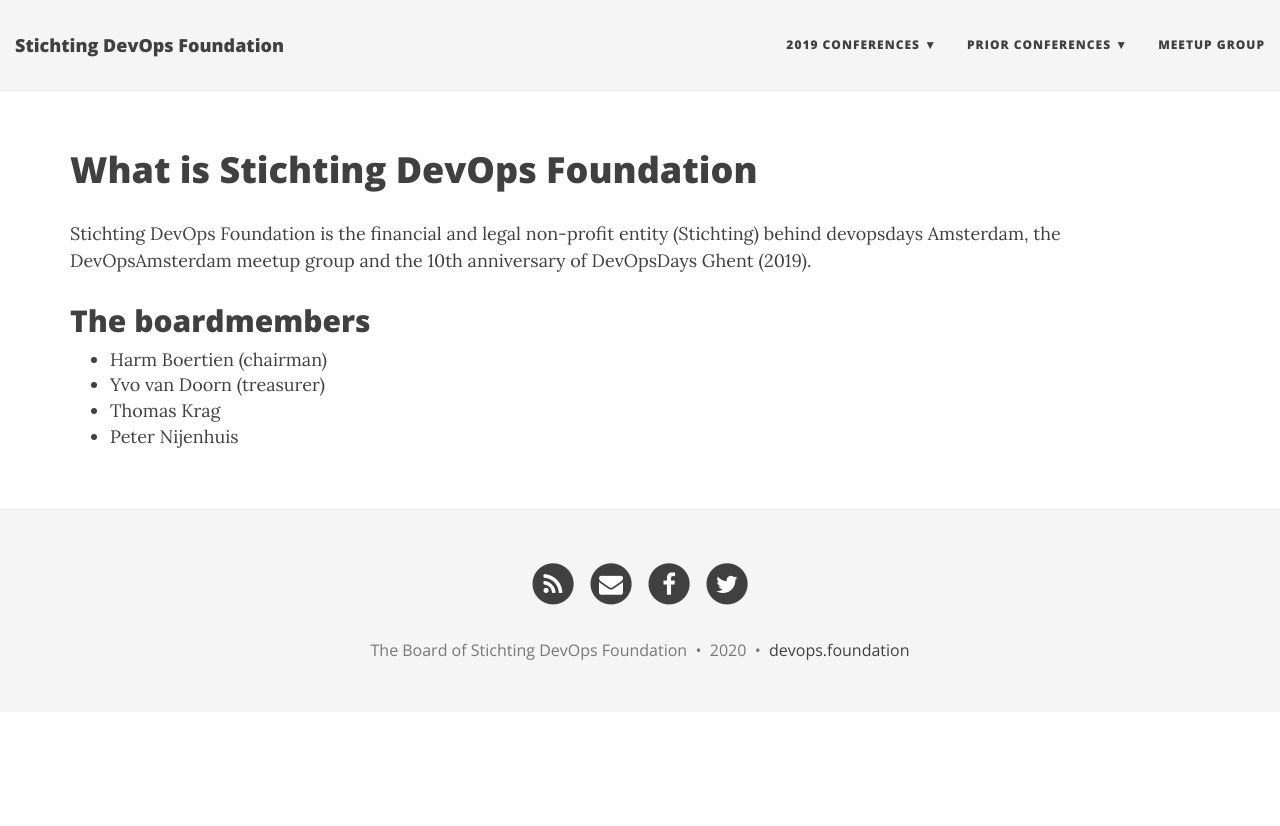
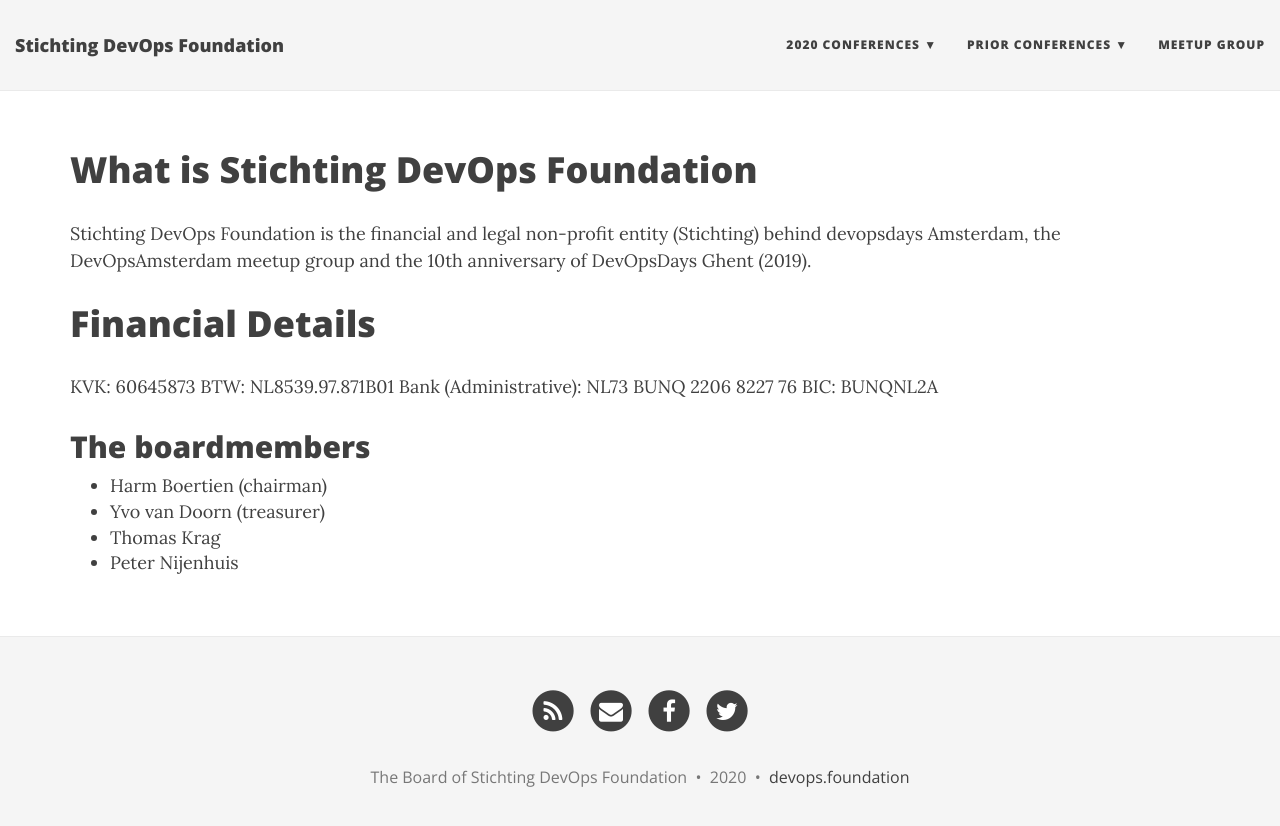
Before and after one commit to yvovandoorn/devops-foundation, a Jekyll site: the page built from docs/index.md, in a window 1280 px wide. Shown: the top 826 px of the page. Built offline with Jekyll 4.4.1, drawn with Linux system fonts in a browser that asks for light colours; nearby versions of some CDN libraries; our own code applies the rules of GitHub Pages for plain Markdown files.

Commit message:
make it 2020 friendly, add financial details

```diff
--- a/docs/_config.yml
+++ b/docs/_config.yml
@@ -20,10 +20,12 @@ description: Homepage of Stichting DevOps
 
 # List of links in the navigation bar
 navbar-links:
-  2019 Conferences:
+  2020 Conferences:
+    - devopsdays Amsterdam 2020: "https://devopsdays.org/events/2020-amsterdam/welcome/"
+    - devopsdays Eindhoven 2020: "https://devopsdays.org/events/2020-eindhoven/welcome/"
+  Prior Conferences:
     - devopsdays Amsterdam 2019: "https://devopsdays.org/events/2019-amsterdam/welcome/"
     - DevOpsDays Ghent 2019: "https://devopsdays.org/events/2019-ghent/welcome/"
-  Prior Conferences:
     - devopsdays Amsterdam 2018: "https://devopsdays.org/events/2018-amsterdam/welcome/"
     - devopsdays Amsterdam 2017: "https://devopsdays.org/events/2017-amsterdam/welcome/"
     - devopsdays Amsterdam 2016: "https://devopsdays.org/events/2016-amsterdam/welcome/"
--- a/docs/index.md
+++ b/docs/index.md
@@ -7,6 +7,12 @@ subtitle: What is Stichting DevOps Foundation
 
 Stichting DevOps Foundation is the financial and legal non-profit entity (Stichting) behind devopsdays Amsterdam, the DevOpsAmsterdam meetup group and the 10th anniversary of DevOpsDays Ghent (2019).
 
+# Financial Details
+KVK: 60645873
+BTW: NL8539.97.871B01
+Bank (Administrative): NL73 BUNQ 2206 8227 76
+BIC: BUNQNL2A
+
 ## The boardmembers
 
 * Harm Boertien (chairman)
```
